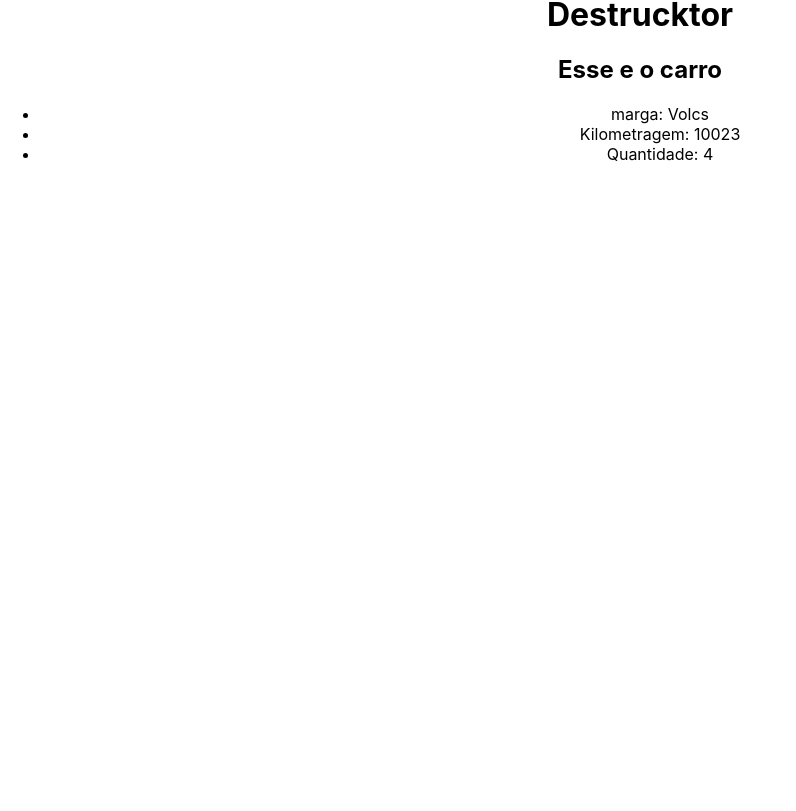
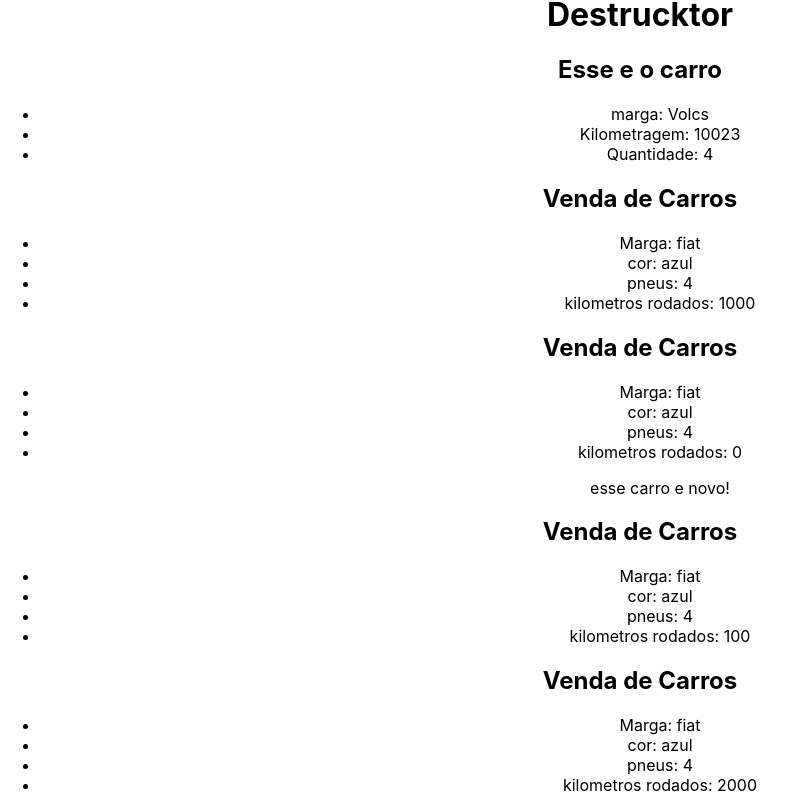
Before and after one commit to Anselmo5/CursoReact, a React (Create React App) app in the folder etapa3/: page / in a window 1280 px wide. Shown: the part 630-1441 px from the top of the page, without its empty margins (0-796 px from the left). Before the commit the page ends 810 px from the top, so only its background shows below. Built offline with nearby package versions, Linux system fonts and the light colour scheme.

Commit message:
alteração

```diff
--- a/etapa3/src/App.js
+++ b/etapa3/src/App.js
@@ -8,13 +8,14 @@ import Ternario from './components/Ternario';
 import Showpropsname from './components/Showpropsname';
 import { useState } from 'react';
 import CardRenderDestruck from './components/CardRenderDestruck';
+import Reutilizacaodecomponents from './components/Reutilizacaodecomponents';
 
 
 
 
 function App() {
-   const [username,setname] = useState("maria") //valor dinamico
-  //  const name = "mateus" uma das forma que pode ser feito
+   const [username,setname] = useState("maria") //valor dinamico (Conteudo props)
+  //  const name = "mateus" uma das forma que pode ser feito(Conteudo props)
 
   return (
     <div className="App">
@@ -29,8 +30,13 @@ function App() {
       <ManegeData/>
       <Condicionaltender/>
       <Ternario/>
-      <Showpropsname name={username} /> {/*name="mateus" Outra forma de se fazer*/}
+      <Showpropsname name={username} /> {/*name="mateus" Outra forma de se fazer (Conteudo props)*/}
       <CardRenderDestruck brand="Volcs" km={10023} pneus={4} />
+      <Reutilizacaodecomponents marga="fiat" cor="azul" pneus={4} km={1000}  nemCar={false} />
+      <Reutilizacaodecomponents marga="fiat" cor="azul" pneus={4} km={0} nemCar={true} />
+      <Reutilizacaodecomponents marga="fiat" cor="azul" pneus={4} km={100} nemCar={false} />
+      <Reutilizacaodecomponents marga="fiat" cor="azul" pneus={4} km={2000} nemCar={false} />
+
     </div>
 
 
--- /dev/null
+++ b/etapa3/src/components/Reutilizacaodecomponents.js
@@ -0,0 +1,23 @@
+import React from 'react'
+
+const Reutilizacaodecomponents = ({marga,cor,pneus,km,nemCar}) => {
+    // com o props a reutilização de components tem muito mais sentido.
+    // onde por um exemplo se em alguma empresa digamos que temos 1000 informaçoes de carros diferentes, então iremos  reaprofeitar mil dados de carros diferentes.
+    // no exemplo a  baixo reaprofeitamos informações de um carro,dando distaque para um condição que aparecera quando o carro for novo.
+    // para ver o resultado execute o codigo com (npm start), ser por acaso verifique se esta na pasta do projeto (etapa3), e se mesmo assim não for, na pasta etapa3 execute o comando no termiinal: (yarn - se você tiver instalado) ou (npm i)
+  return (
+    <div>
+      <h2> Venda de Carros</h2>
+      <ul>
+        <li>Marga: {marga} </li>
+        <li>cor: {cor} </li>
+        <li>pneus: {pneus} </li>
+        <li>kilometros rodados: {km} </li>
+        {nemCar && <p> esse carro e novo! </p>}
+      </ul>
+
+    </div>
+  )
+}
+
+export default Reutilizacaodecomponents
```
Also changed, not shown: 1 other file (tests, documents, lock files or other folders).
